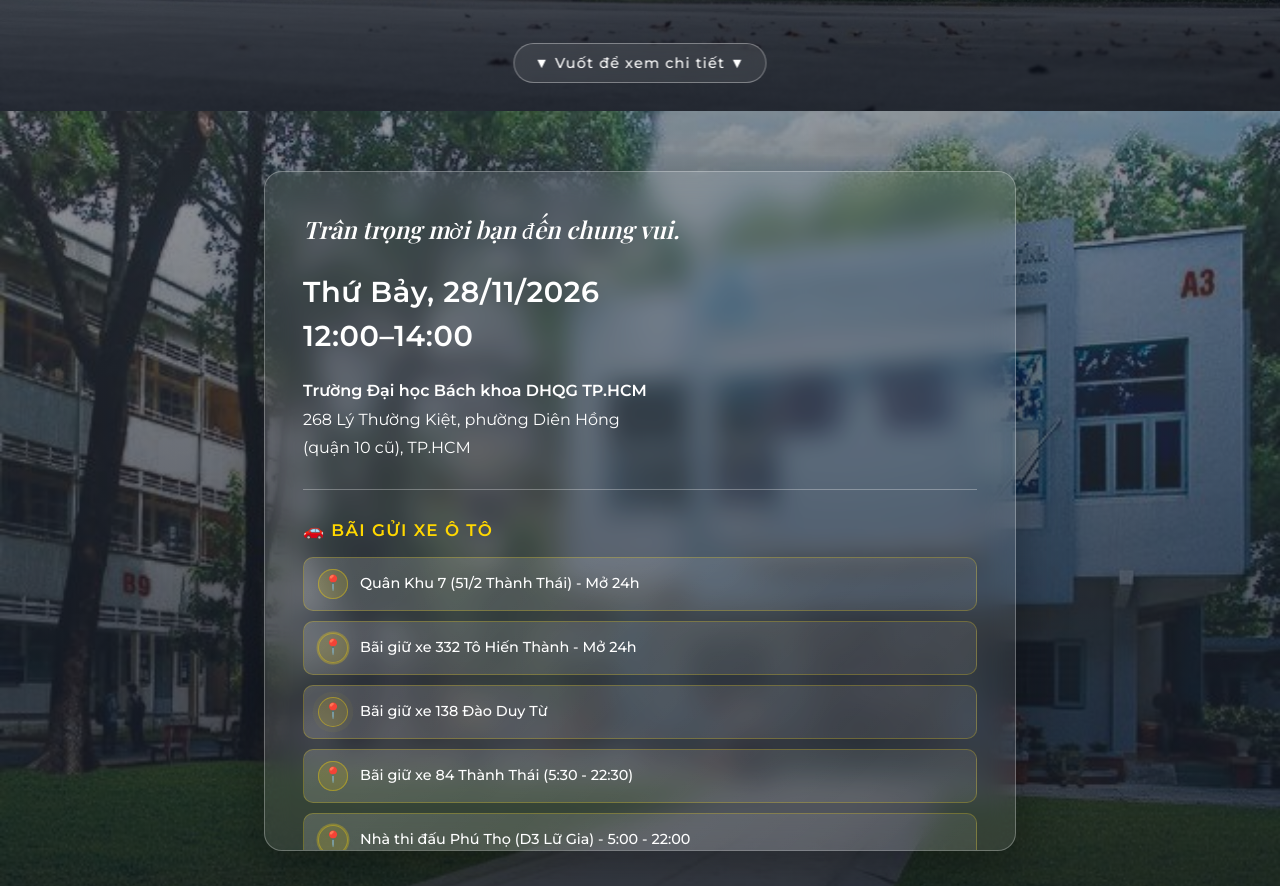
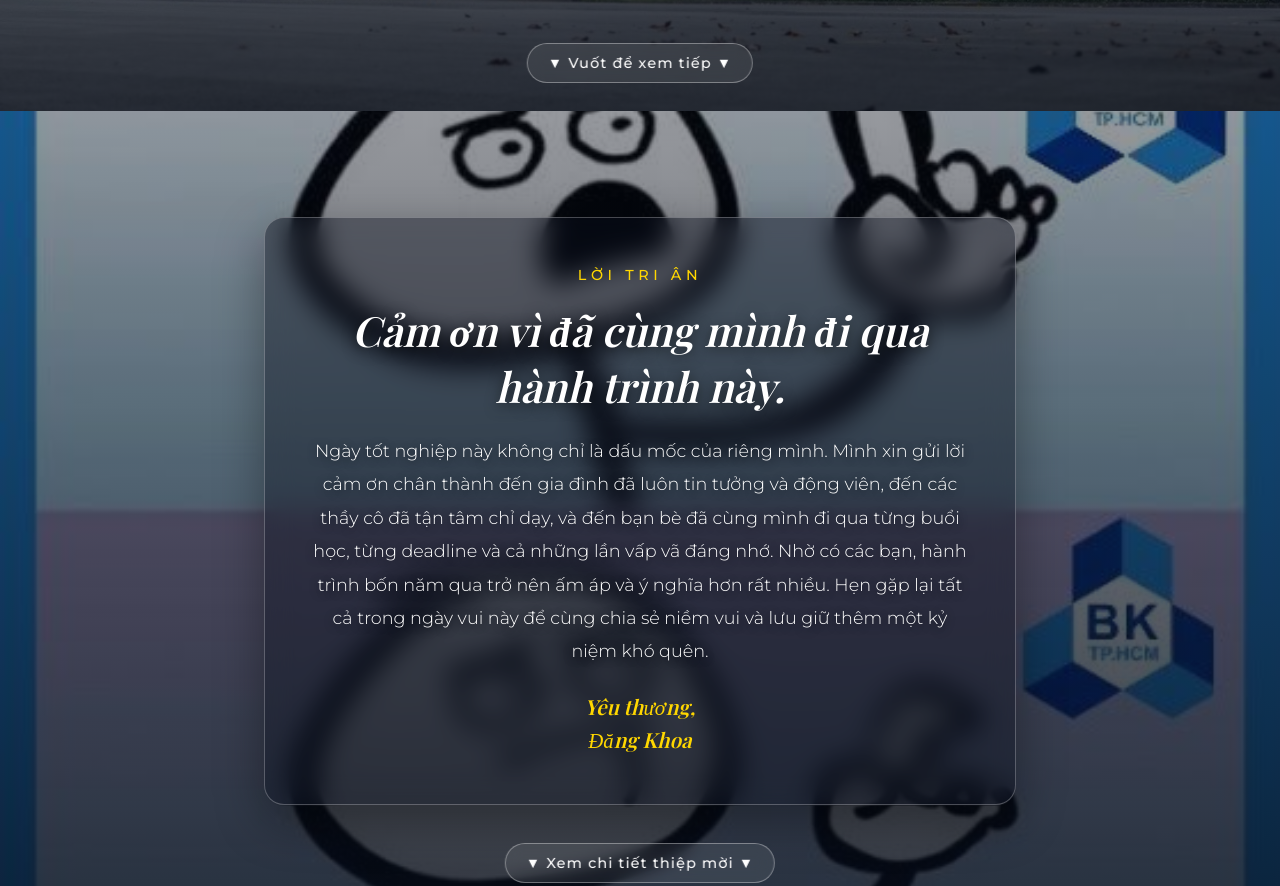
Before and after one commit to khoale2k4/graduation-invitation-dang-khoa, a plain HTML site: page index.html in a window 1280 px wide. Shown: the part 689-1575 px from the top of the page. Drawn offline with nearby package versions, Linux system fonts and the light colour scheme; a web font is replaced by a local one.

Commit message:
feat: 3-slide layout, UX improvements, dynamic name parameter, and prep for GitHub Pages

```diff
--- a/index.html
+++ b/index.html
@@ -21,8 +21,9 @@
     <meta name="twitter:description" content="Trân trọng mời bạn đến chung vui trong ngày tốt nghiệp. 28/11/2026 · Đại học Bách khoa DHQG TP.HCM">
     <meta name="twitter:image" content="https://khoale2k4.github.io/graduation-invitation-dang-khoa/bachkhoa.jpg">
 
-    <!-- Preload both backgrounds so swiping between slides never flashes -->
+    <!-- Preload all 3 backgrounds so swiping between slides never flashes -->
     <link rel="preload" as="image" href="bachkhoa.jpg" fetchpriority="high">
+    <link rel="preload" as="image" href="meme.jpeg">
     <link rel="preload" as="image" href="maytinh.jpg">
 
     <!-- Nhúng Font chữ để giống thiệp mời -->
@@ -178,8 +179,63 @@
             60% { transform: translateY(-6px); }
         }
 
-        /* CSS riêng cho Slide 2 */
+        /* CSS riêng cho Slide 2 (lời tri ân) */
         #slide2 {
+            background-image: url('meme.jpeg');
+        }
+
+        .thanks-card {
+            background: rgba(10, 16, 30, 0.42);
+            backdrop-filter: blur(14px);
+            -webkit-backdrop-filter: blur(14px);
+            border: 1px solid rgba(255, 255, 255, 0.26);
+            border-radius: 20px;
+            padding: clamp(24px, 5vw, 48px);
+            box-shadow: 0 16px 48px rgba(0, 0, 0, 0.35);
+            max-height: 85vh;
+            max-height: 85dvh;
+            overflow-y: auto;
+            overscroll-behavior: contain;
+            scrollbar-width: thin;
+            scrollbar-color: rgba(255,255,255,.4) transparent;
+        }
+
+        .thanks-eyebrow {
+            font-size: clamp(.75rem, 2.4vw, .9rem);
+            font-weight: 500;
+            letter-spacing: .32em;
+            text-transform: uppercase;
+            color: #ffd700;
+            margin-bottom: 18px;
+        }
+
+        .thanks-title {
+            font-family: 'Playfair Display', serif;
+            font-style: italic;
+            font-size: clamp(1.6rem, 5vw, 2.6rem);
+            line-height: 1.35;
+            margin-bottom: 20px;
+            text-shadow: 0 3px 14px rgba(0,0,0,.6);
+        }
+
+        .thanks-text {
+            font-size: clamp(.95rem, 2.6vw, 1.1rem);
+            font-weight: 300;
+            line-height: 1.9;
+            text-shadow: 0 2px 8px rgba(0,0,0,.6);
+        }
+
+        .thanks-sign {
+            font-family: 'Playfair Display', serif;
+            font-style: italic;
+            font-size: clamp(1.05rem, 3vw, 1.3rem);
+            line-height: 1.6;
+            margin-top: 22px;
+            color: #ffd700;
+        }
+
+        /* CSS riêng cho Slide 3 (thư mời & gửi xe) */
+        #slide3 {
             background-image: url('maytinh.jpg');
         }
 
@@ -329,6 +385,8 @@
         @media (max-width: 768px) {
             .content { width: 92%; padding: 16px; }
             .subtitle { letter-spacing: .22em; }
+            .thanks-card { padding: 22px; max-height: 82dvh; }
+            .thanks-text { line-height: 1.8; }
             .invitation-box { padding: 20px; max-height: 82dvh; }
             .parking-btn { gap: 10px; padding: 10px 12px; font-size: .85rem; }
             .scroll-down { font-size: .8rem; padding: 8px 16px; }
@@ -359,12 +417,33 @@
 
         <!-- Icon mũi tên chỉ xuống để gợi ý vuốt/cuộn -->
         <div class="scroll-down-wrap reveal" data-delay="3">
-            <a href="#slide2" class="scroll-down">▼ Vuốt để xem chi tiết ▼</a>
+            <a href="#slide2" class="scroll-down">▼ Vuốt để xem tiếp ▼</a>
         </div>
     </div>
 
-    <!-- SLIDE 2 -->
+    <!-- SLIDE 2 (MỚI): Lời tri ân -->
     <div class="slide" id="slide2">
+        <div class="content">
+            <div class="thanks-card">
+                <p class="thanks-eyebrow reveal">Lời tri ân</p>
+
+                <h2 class="thanks-title reveal" data-delay="1">Cảm ơn vì đã cùng mình đi qua hành trình này.</h2>
+
+                <p class="thanks-text reveal" data-delay="2">
+                    Ngày tốt nghiệp này không chỉ là dấu mốc của riêng mình. Mình xin gửi lời cảm ơn chân thành đến gia đình đã luôn tin tưởng và động viên, đến các thầy cô đã tận tâm chỉ dạy, và đến bạn bè đã cùng mình đi qua từng buổi học, từng deadline và cả những lần vấp vã đáng nhớ. Nhờ có các bạn, hành trình bốn năm qua trở nên ấm áp và ý nghĩa hơn rất nhiều. Hẹn gặp lại tất cả trong ngày vui này để cùng chia sẻ niềm vui và lưu giữ thêm một kỷ niệm khó quên.
+                </p>
+
+                <p class="thanks-sign reveal" data-delay="3">Yêu thương,<br>Đăng Khoa</p>
+            </div>
+        </div>
+
+        <div class="scroll-down-wrap reveal" data-delay="3">
+            <a href="#slide3" class="scroll-down">▼ Xem chi tiết thiệp mời ▼</a>
+        </div>
+    </div>
+
+    <!-- SLIDE 3: Thư mời & thông tin gửi xe -->
+    <div class="slide" id="slide3">
         <div class="content">
             <div class="invitation-box">
                 <p class="invite-text reveal">Trân trọng mời bạn đến chung vui.</p>
@@ -448,7 +527,7 @@
         (function () {
             'use strict';
 
-            /* 1. Tên người nhận từ URL: ?to=Nguyen%20Van%20A */
+            /* 1. Tên người nhận từ URL (hiển thị trên Slide 3): ?to=Nguyen%20Van%20A */
             function getRecipientName() {
                 const match = window.location.search.match(/[?&]to=([^&]*)/);
                 if (!match || !match[1]) return '';
@@ -540,7 +619,7 @@
                 if (event.touches.length !== 1 || isNavigating) return;
 
                 const target = event.target instanceof Element ? event.target : null;
-                const box = target && target.closest('.invitation-box');
+                const box = target && target.closest('.invitation-box, .thanks-card');
                 // Nếu hộp nội dung đang cuộn được thì ưu tiên cuộn bên trong hộp
                 if (box && box.scrollHeight > box.clientHeight + 2) return;
 
```
Also changed, not shown: meme.jpeg (added).
